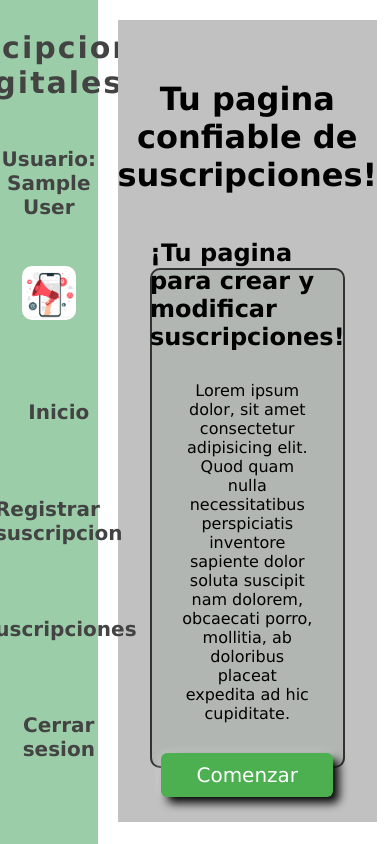
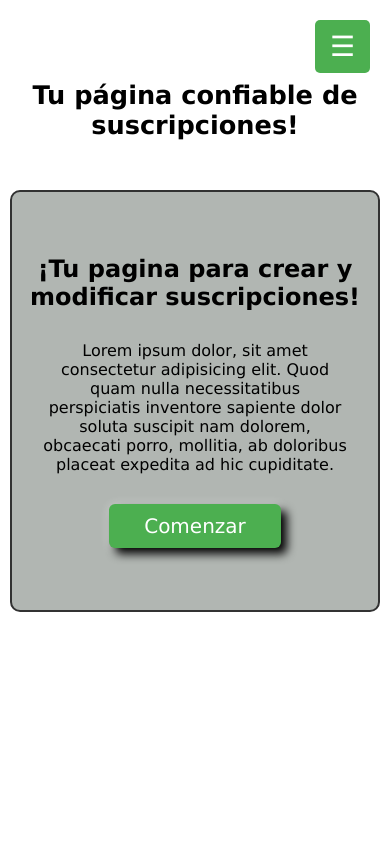
Before and after one commit to Emanuel1522/app-suscripciones, a React (Vite) app: page /home/main in a window 390 px wide. Built offline with nearby package versions, Linux system fonts and the light colour scheme; sample sign-in values are in the browser's storage.

Commit message:
feat:diseño responsivo, nuevas funciones

```diff
--- a/src/Home.jsx
+++ b/src/Home.jsx
@@ -1,12 +1,20 @@
+import { useState } from "react";
 import Content from "./components/Content";
 import SideMenu from "./components/SideMenu";
 
 const Home = () => {
+    const [menuOpen, setMenuOpen] = useState(false);
+
     return (
         <div className="app">
-            <SideMenu />
+            <button className="menuToggle" onClick={() => setMenuOpen(!menuOpen)}>
+                ☰
+            </button>
+
+            <SideMenu isOpen={menuOpen} setIsOpen={setMenuOpen} />
+
             <main className="appContent">
-                <h1 className="titleStyle">Tu pagina confiable de suscripciones!</h1>
+                <h1 className="titleStyle">Tu página confiable de suscripciones!</h1>
                 <div className="contentWrapper">
                     <Content />
                 </div>
--- a/src/components/SideMenu.jsx
+++ b/src/components/SideMenu.jsx
@@ -2,9 +2,9 @@ import image from '../assets/sideMenuImg.jpg'
 import { redirectAlert } from '../helpers/functions';
 import { Link, useNavigate } from 'react-router-dom';
 
-const SideMenu = () => {
-    let navigate = useNavigate();
-    let user = JSON.parse(localStorage.getItem("user"));
+const SideMenu = ({ isOpen, setIsOpen }) => {
+    const navigate = useNavigate();
+    const user = JSON.parse(localStorage.getItem("user"));
 
     function logOut() {
         localStorage.removeItem("token")
@@ -14,21 +14,19 @@ const SideMenu = () => {
     }
 
     return (
-        <aside id='mainMenu'>
-            <h1 className='menuTitle'>¡Suscipciones digitales!</h1>
-            <h2 className='menuUsername'>Usuario: {user.name}</h2>
-            <img className='menuImage' src={image} alt="imagen menu" />
-            <nav className='menuNavigate'>
-                <Link to="/home/main" className='menuNav'>Inicio</Link>
-                <Link to="createSubscription" className='menuNav'>Registrar suscripcion</Link>
-                <Link to="seeSubscription" className='menuNav'>Suscripciones</Link>
-                <button
-                    onClick={logOut}
-                    type="button"
-                    className="menuNav"
-                >Cerrar sesion</button>
-            </nav>
-        </aside>
+        <div id="mainMenu" className={isOpen ? "open" : ""}>
+            <aside className="mainMenu">
+                <h1 className="menuTitle">¡Suscripciones digitales!</h1>
+                <h2 className="menuUsername">Usuario: {user?.name}</h2>
+                <img className="menuImage" src={image} alt="imagen menu" />
+                <nav className="menuNavigate">
+                    <Link to="/home/main" className="menuNav" onClick={() => setIsOpen(false)}>Inicio</Link>
+                    <Link to="createSubscription" className="menuNav" onClick={() => setIsOpen(false)}>Registrar suscripción</Link>
+                    <Link to="seeSubscription" className="menuNav" onClick={() => setIsOpen(false)}>Suscripciones</Link>
+                    <button onClick={logOut} type="button" className="menuNav">Cerrar sesión</button>
+                </nav>
+            </aside>
+        </div>
     )
 }
 
--- a/src/components/SubscriptionItem.jsx
+++ b/src/components/SubscriptionItem.jsx
@@ -3,7 +3,7 @@ import { useNavigate } from "react-router-dom";
 import { confirmAlert } from "../helpers/functions";
 
 
-const SubscriptionItem = ({ item, getItems}) => {
+const SubscriptionItem = ({ item, getItems }) => {
   let navigate = useNavigate();
 
   function deleteSubscription(id) {
@@ -15,14 +15,18 @@ const SubscriptionItem = ({ item, getItems}) => {
   }
 
   return (
-    <li className="subscriptionItem">
-      <p className="subInf">{item.name}</p>
-      <p className="subInf">{item.price}</p>
-      <p className="subInf">{item.type}</p>
-      <p className="subInf">{item.date}</p>
-      <button onClick={editSubscription}>✏️</button>
-      <button onClick={() => deleteSubscription(item.id)} >❌</button>
-    </li>
+    <div className="subscriptionItem">
+      <div className="subInfo">
+        <p>{item.name}</p>
+        <p>{item.price}</p>
+        <p>{item.type}</p>
+        <p>{item.date}</p>
+      </div>
+      <div className="subActions">
+        <button onClick={editSubscription}>✏️</button>
+        <button onClick={() => deleteSubscription(item.id)} >❌</button>
+      </div>
+    </div>
   );
 };
 
--- a/src/helpers/functions.js
+++ b/src/helpers/functions.js
@@ -35,8 +35,8 @@ export function confirmAlert(id, apiItems, getItems) {
     text: "No podrás revertir esto",
     icon: "warning",
     showCancelButton: true,
-    confirmButtonColor: "#3085d6",
-    cancelButtonColor: "#d33",
+    confirmButtonColor: "#d33",
+    cancelButtonColor: "#3085d6",
     confirmButtonText: "Si, eliminar!",
   }).then((result) => {
     if (result.isConfirmed) {
--- a/src/index.css
+++ b/src/index.css
@@ -7,15 +7,41 @@
 
 .app {
   display: flex;
-  height: 100vh;
+  height: 100%;
   width: 100%;
+}
+
+.menuToggle {
+  position: fixed;
+  top: 20px;
+  right: 20px;
+  z-index: 1001;
+  background-color: #4CAF50;
+  border: none;
+  color: white;
+  font-size: 28px;
+  border-radius: 5px;
+  padding: 10px 15px;
+  display: none;
+  cursor: pointer;
 }
 
 #mainMenu {
   width: 25%;
+  height: 100vh;
+  display: flex;
+  justify-content: center;
+  align-items: center;
+  flex-direction: column;
+  padding: 10px;
+  background-color: #9bcea8;
+}
+
+.mainMenu {
+  width: 100%;
   height: 100%;
   display: flex;
-  justify-content: space-between;
+  justify-content: center;
   align-items: center;
   flex-direction: column;
   padding: 10px;
@@ -88,13 +114,14 @@
 }
 
 .appContent {
-  width: 75%;
-  height: 95%;
+  width: 100%;
+  flex: 1;
   display: flex;
   flex-direction: column;
-  background-color: rgb(193, 193, 193);
-  margin: 20px;
-  box-sizing: border-box;
+  justify-content: start;
+  align-items: center;
+  text-align: center;
+  padding: 60px 20px;
 }
 
 .titleStyle {
@@ -150,3 +177,71 @@
     inset 2px 2px 10px rgba(0, 0, 0, 1),
     inset -1px -1px 5px rgba(255, 255, 255, 0.6);
 }
+
+@media (max-width: 768px) {
+  .menuToggle {
+    display: block;
+  }
+
+  #mainMenu {
+    position: fixed;
+    top: 0;
+    left: -100%;
+    width: 80vw;
+    height: 100vh;
+    z-index: 1000;
+    transition: left 0.3s ease-in-out;
+  }
+
+  #mainMenu.open {
+    left: 0;
+  }
+
+  .mainMenu {
+    width: 100%;
+    height: 100vh;
+    display: flex;
+    justify-content: center;
+    align-items: center;
+    flex-direction: column;
+    padding: 10px;
+    background-color: #9bcea8;
+  }
+
+  .app {
+    flex-direction: column;
+    align-items: center;
+    justify-content: center;
+  }
+
+  .appContent {
+    width: 100%;
+    padding: 20px;
+    text-align: center;
+  }
+
+  .mainApp {
+    display: flex;
+    justify-content: center;
+    align-items: center;
+    flex-direction: column;
+    background-color: #b1b6b2;
+    border: #323232 solid 2px;
+    border-radius: 10px;
+    margin: 0;
+    width: 95vw;
+    height: 50vh;
+  }
+
+  .titleStyle {
+    font-size: 1.6rem;
+    margin-bottom: 20px;
+  }
+
+  .contentWrapper {
+    width: 100%;
+    max-width: 667;
+    max-height: 60vh;
+    padding: 10px;
+  }
+}
--- a/src/pages/CreateSubscription.css
+++ b/src/pages/CreateSubscription.css
@@ -81,3 +81,15 @@
   box-shadow: 0 0 #8c8c8c;
   transform: translate(2px, 2px);
 }
+
+@media (max-width: 768px) {
+  .susbcriptionForm {
+    margin-top: 35px;
+  height: 397px;
+  width: 95vw;
+  display: flex;
+  justify-content: center;
+  align-items: center;
+  background-color: #b1b6b2;
+}
+}
--- a/src/pages/CreateSubscription.jsx
+++ b/src/pages/CreateSubscription.jsx
@@ -12,7 +12,9 @@ const CreateSubscription = () => {
   function registerSubscription(e) {
     e.preventDefault();
     let idUser = JSON.parse(localStorage.getItem("idUser"));
-
+    if (!name || !price || !type || !date) {
+      generalAlert("No se pudo registrar", "Debe rellenar los campos", "error")
+    } else {
       let item = {
         idUser: idUser,
         name: name,
@@ -27,6 +29,7 @@ const CreateSubscription = () => {
       }).then(() => {
         generalAlert("Registro exitoso", "Puede visualizarlo en Suscripciones ", "success")
       });
+    }
   }
 
   return (
--- a/src/pages/SeeSubscription.css
+++ b/src/pages/SeeSubscription.css
@@ -40,8 +40,8 @@
   margin: 0;
   border: solid 2px #323232;
   border-radius: 10px;
-  min-height: 500px;
-  max-width: 795px;
+  height: 500px;
+  width: 800px;
   background-color: #b1b6b2;
 }
 
@@ -77,8 +77,56 @@
   background-color: #ffd0d0;
 }
 
-.subInf {
-  margin: 0 10px;
-  min-width: 120px;
-  text-align: center;
+.subInfo {
+  display: flex;
+  flex-direction: row;
+  gap: 20px;
+  flex: 1;
 }
+
+.subActions {
+  display: flex;
+  flex-direction: row;
+  gap: 10px;
+}
+
+@media (max-width: 768px) {
+  .subscriptionForm {
+    width: 85vw;
+    height: 30px;
+    margin: 10px auto;
+    box-shadow: 0 0 10px rgba(0, 0, 0, 0.1);
+    border-radius: 8px;
+    background-color: #fff;
+  }
+
+  .subscriptionList {
+    height: 400px;
+    width: 85vw;
+    margin: 10px 0;
+    padding: 18px;
+  }
+
+  .subscriptionItem {
+    flex-direction: row;
+    align-items: flex-start;
+  }
+
+  .askSubscription {
+    width: 200px;
+  }
+
+  .subInfo {
+    flex: 1;
+    display: flex;
+    flex-direction: column;
+    gap: 5px;
+  }
+
+  .subActions {
+    display: flex;
+    flex-direction: column;
+    align-items: flex-end;
+    gap: 5px;
+  }
+}
--- a/src/pages/SeeSubscription.jsx
+++ b/src/pages/SeeSubscription.jsx
@@ -18,7 +18,6 @@ const SeeSubscription = () => {
     getItems();
   }, []);
 
-
   let idUser = JSON.parse(localStorage.getItem("idUser"));
 
   return (
@@ -29,13 +28,20 @@ const SeeSubscription = () => {
           placeholder="Nombre suscripcion" />
         <button className="searchSubscription" type="submit">Buscar</button>
       </form>
+
+      {suscripciones.filter((item) => item.idUser === idUser).length === 0 ? (
+        <div className="subscriptionList">
+          <p className="noSubscriptionsMessage">No hay suscripciones</p>
+        </div>
+      ) : (
         <ul className="subscriptionList">
           {suscripciones
             .filter((item) => item.idUser === idUser)
             .map((item) => (
-          <SubscriptionItem key={item.id} item={item} getItems={getItems}/>
+              <SubscriptionItem key={item.id} item={item} getItems={getItems} />
             ))}
         </ul>
+      )}
     </>
   );
 };
```
Also changed, not shown: src/pages/Login.jsx (+9 -6 lines). Lines whose indentation alone changed are shown as unchanged.
